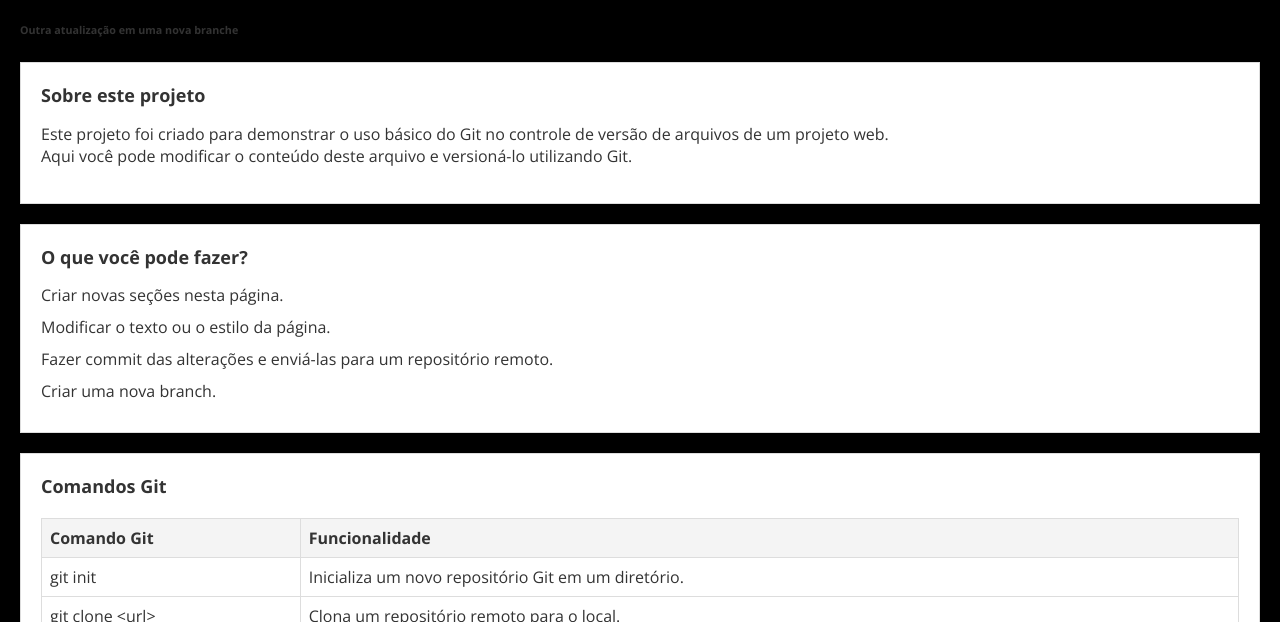
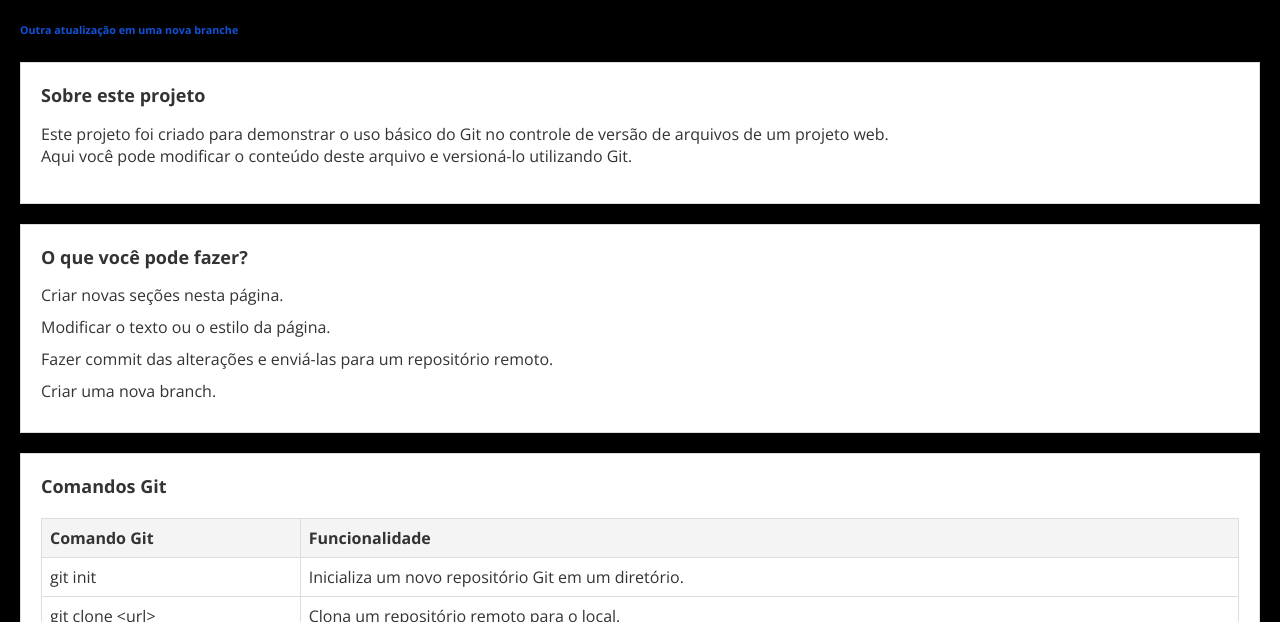
Before and after one commit to GabrielSilva88/git-mini-curso-uninassau, a plain HTML site: page index.html in a window 1280 px wide. Shown: the part 178-800 px from the top of the page. Drawn offline with nearby package versions, Linux system fonts and the light colour scheme.

Commit message:
correção stilo css h6

```diff
--- a/styles.css
+++ b/styles.css
@@ -129,7 +129,7 @@ table {
   }
 
   /* Estilos anteriores mantidos, aqui você pode adicionar ou modificar conforme necessário */
-  div h1{
+  div h1, h6{
     size: auto;
     color: #1351D8;
   }
```
